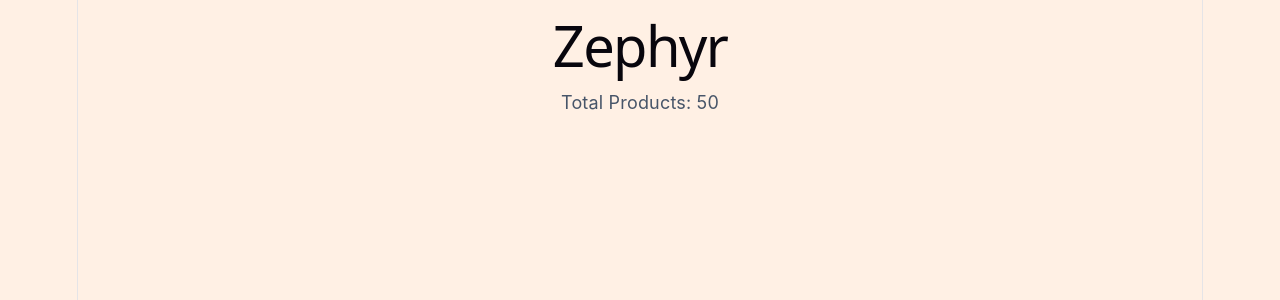
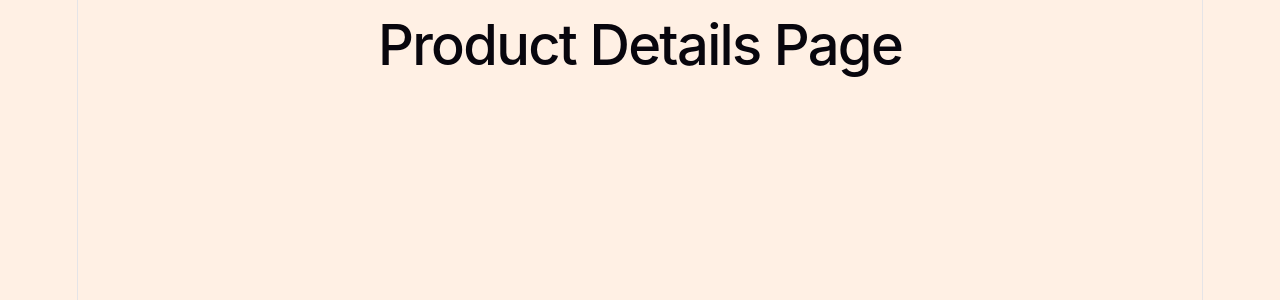
Before and after one commit to kamalsrinivasan04/ZEPHYR_E-commerce, a React (Vite) app: page /products/1 in a window 1280 px wide. Shown: the top 300 px of the page. Built offline with nearby package versions, Linux system fonts and the light colour scheme.

Commit message:
React Router setup completed

```diff
--- a/src/App.jsx
+++ b/src/App.jsx
@@ -1,14 +1,7 @@
-import products from "./data/products.json";
+import AppRoutes from "./routes/AppRoutes";
 
 function App() {
-  console.log(products);
-
-  return (
-    <>
-      <h1>Zephyr</h1>
-      <p>Total Products: {products.length}</p>
-    </>
-  );
+  return <AppRoutes />;
 }
 
 export default App;
--- a/src/main.jsx
+++ b/src/main.jsx
@@ -1,11 +1,18 @@
-import { StrictMode } from 'react'
-import { createRoot } from 'react-dom/client'
+import React from "react";
+import ReactDOM from "react-dom/client";
+import { BrowserRouter } from "react-router-dom";
+
+import App from "./App.jsx";
+
+import "./index.css";
 import "./styles/global.css";
-import './index.css'
-import App from './App.jsx'
 
-createRoot(document.getElementById('root')).render(
-  <StrictMode>
-    <App />
-  </StrictMode>,
-)
+ReactDOM.createRoot(
+  document.getElementById("root")
+).render(
+  <React.StrictMode>
+    <BrowserRouter>
+      <App />
+    </BrowserRouter>
+  </React.StrictMode>
+);
--- /dev/null
+++ b/src/pages/Home/index.jsx
@@ -0,0 +1,5 @@
+function Home() {
+  return <h1>Home Page</h1>;
+}
+
+export default Home;
--- /dev/null
+++ b/src/pages/NotFound/index.jsx
@@ -0,0 +1,5 @@
+function NotFound() {
+    return <h1> 404 Paage Not Found </h1>
+}
+
+export default NotFound;
--- /dev/null
+++ b/src/pages/ProductDetails/index.jsx
@@ -0,0 +1,5 @@
+function ProductDetails() {
+  return <h1>Product Details Page</h1>;
+}
+
+export default ProductDetails;
--- /dev/null
+++ b/src/pages/Products/index.jsx
@@ -0,0 +1,5 @@
+function Products() {
+  return <h1>Products Page</h1>;
+}
+
+export default Products;
--- /dev/null
+++ b/src/pages/Wishlist/index.jsx
@@ -0,0 +1,5 @@
+function Wishlist() {
+  return <h1>Wishlist Page</h1>;
+}
+
+export default Wishlist;
--- /dev/null
+++ b/src/routes/AppRoutes.jsx
@@ -0,0 +1,31 @@
+import { Routes, Route } from "react-router-dom";
+
+import Home from "../pages/Home";
+import Products from "../pages/Products";
+import ProductDetails from "../pages/ProductDetails";
+import Wishlist from "../pages/Wishlist";
+import NotFound from "../pages/NotFound";
+
+function AppRoutes() {
+  return (
+    <Routes>
+      <Route path="/" element={<Home />} />
+
+      <Route path="/products" element={<Products />} />
+
+      <Route
+        path="/products/:id"
+        element={<ProductDetails />}
+      />
+
+      <Route
+        path="/wishlist"
+        element={<Wishlist />}
+      />
+
+      <Route path="*" element={<NotFound />} />
+    </Routes>
+  );
+}
+
+export default AppRoutes;
```
